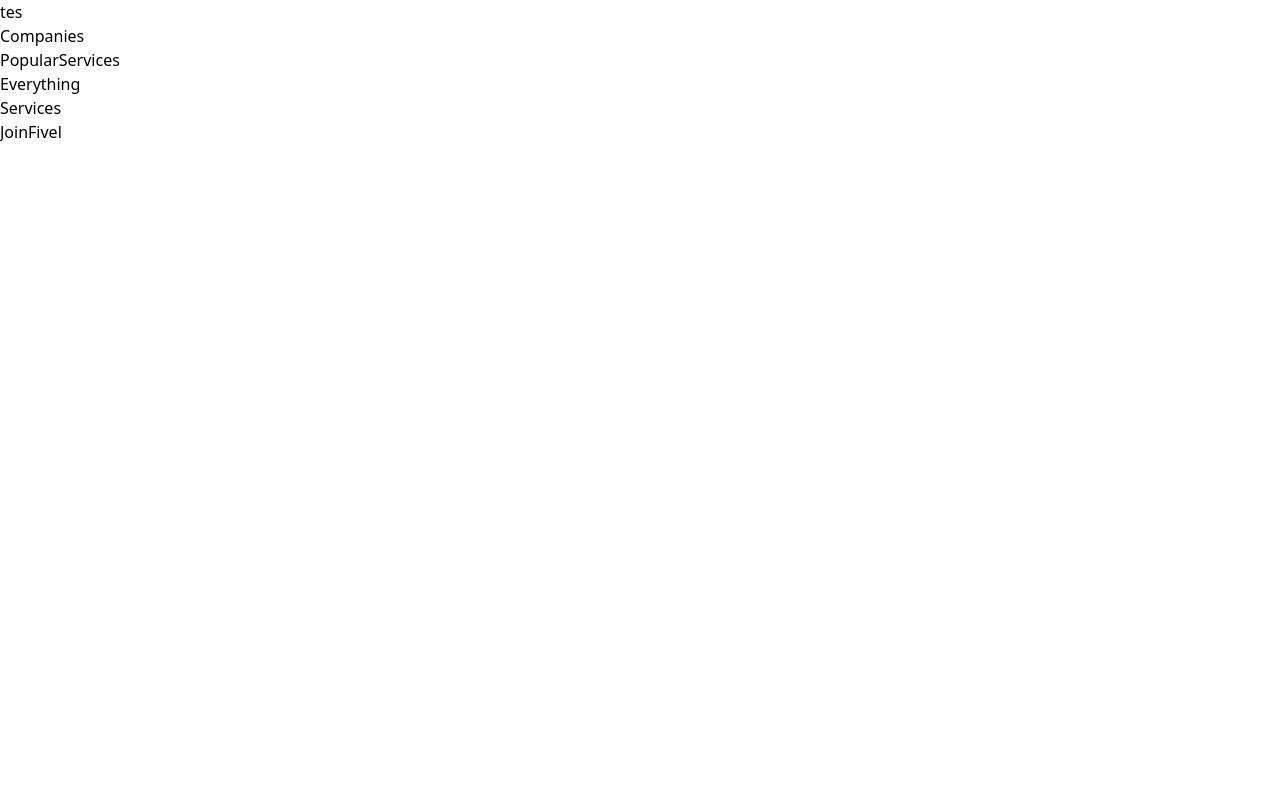
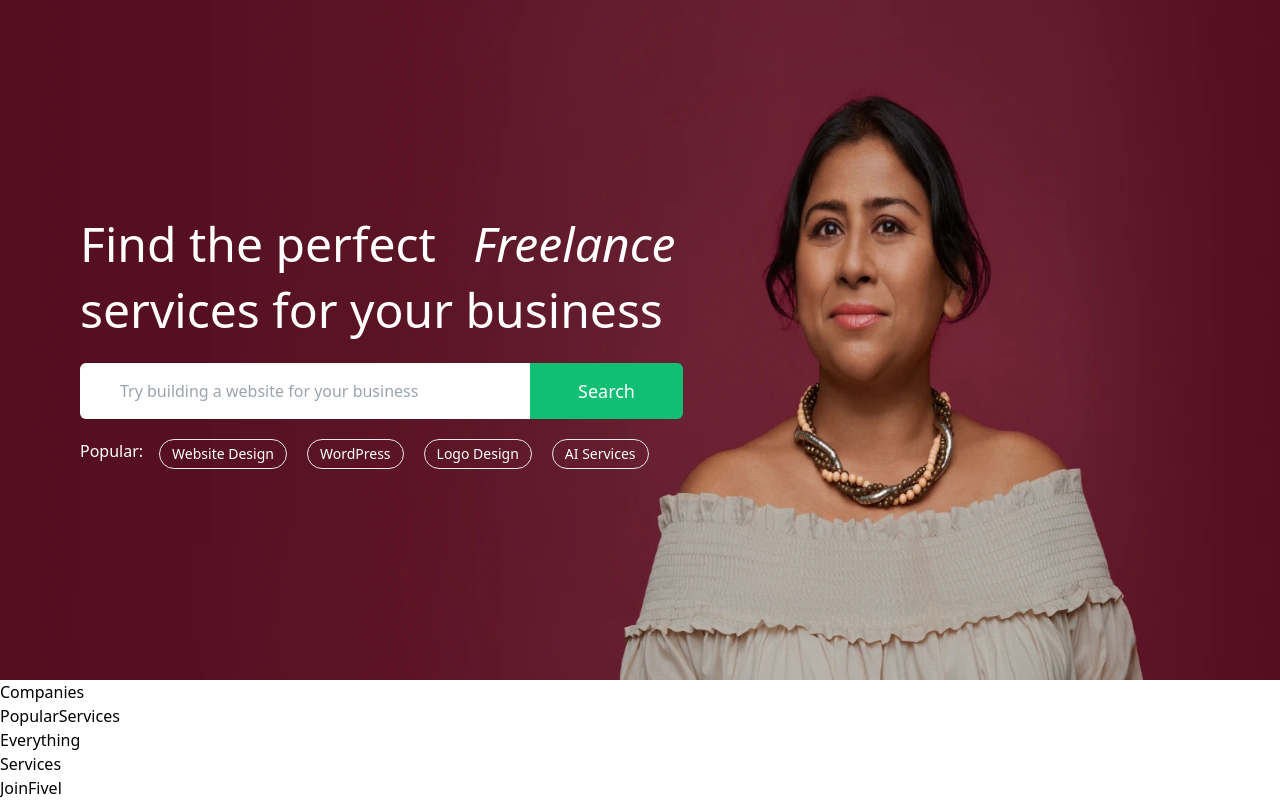
Before and after one commit to rzkjanuarr/fivel, a Next.js app in the folder fivel/: page / in a window 1280 px wide. Built offline with nearby package versions, Linux system fonts and the light colour scheme.

Commit message:
buat caraosel, button , popular

```diff
--- a/fivel/src/components/HeroBanner.jsx
+++ b/fivel/src/components/HeroBanner.jsx
@@ -3,7 +3,106 @@
 import React, { useEffect, useState } from "react";
 
 function HeroBanner() {
-  return <div>tes</div>;
+  const router = useRouter();
+  const [image, setImage] = useState(4);
+
+  useEffect(() => {
+    const interval = setInterval(
+      () => setImage(image >= 6 ? 1 : image + 1),
+      7000
+    );
+    return () => clearInterval(interval);
+  }, [image]);
+
+  return (
+    <div className="h-[680px] relative bg-cover">
+      <div className="absolute top-0 right-0 w-[110vw] h-full transition-opacity z-0">
+        <Image
+          alt="hero"
+          src={"/bg-hero1.webp"}
+          fill
+          className={`${
+            image === 1 ? "opacity-100" : "opacity-0"
+          } transition-all duration-1000`}
+        />
+        <Image
+          alt="hero"
+          src={"/bg-hero2.webp"}
+          fill
+          className={`${
+            image === 2 ? "opacity-100" : "opacity-0"
+          } transition-all duration-1000`}
+        />
+        <Image
+          alt="hero"
+          src={"/bg-hero3.webp"}
+          fill
+          className={`${
+            image === 3 ? "opacity-100" : "opacity-0"
+          } transition-all duration-1000`}
+        />
+        <Image
+          alt="hero"
+          src={"/bg-hero4.webp"}
+          fill
+          className={`${
+            image === 4 ? "opacity-100" : "opacity-0"
+          } transition-all duration-1000`}
+        />
+        <Image
+          alt="hero"
+          src={"/bg-hero5.webp"}
+          fill
+          className={`${
+            image === 5 ? "opacity-100" : "opacity-0"
+          } transition-all duration-1000`}
+        />
+        <Image
+          alt="hero"
+          src={"/bg-hero6.webp"}
+          fill
+          className={`${
+            image === 6 ? "opacity-100" : "opacity-0"
+          } transition-all duration-1000`}
+        />
+      </div>
+      <div className="z-1 relative w-[650px] flex justify-center flex-col h-full gap-5 ml-20">
+        <h1 className="text-white text-5xl leading-snug">
+          Find the perfect &nbsp; <i>Freelance</i> <br /> services for your
+          business
+        </h1>
+        <div className="flex align-middle">
+          <div className="relative">
+            <input
+              type="text"
+              className="h-14 w-[450px] pl-10 rounded-md rounded-r-none"
+              placeholder="Try building a website for your business"
+            />
+          </div>
+          <button className="bg-[#10BF73] text-white px-12 text-lg rounded-r-md">
+            Search
+          </button>
+        </div>
+        <div className="text-white flex gap-4">
+          Popular:{" "}
+          <ul className="flex gap-5">
+            <li className="text-sm py-1 px-3 border rounded-full hover:bg-white hover:text-black transition-all duration-300 cursor-pointer">
+              Website Design
+            </li>
+            <li className="text-sm py-1 px-3 border rounded-full hover:bg-white hover:text-black transition-all duration-300 cursor-pointer">
+              WordPress
+            </li>
+            <li className="text-sm py-1 px-3 border rounded-full hover:bg-white hover:text-black transition-all duration-300 cursor-pointer">
+              Logo Design
+            </li>
+            <li className="text-sm py-1 px-3 border rounded-full hover:bg-white hover:text-black transition-all duration-300 cursor-pointer">
+              AI Services
+            </li>
+          </ul>
+        </div>
+      </div>
+    </div>
+  );
 }
 
 export default HeroBanner;
```
